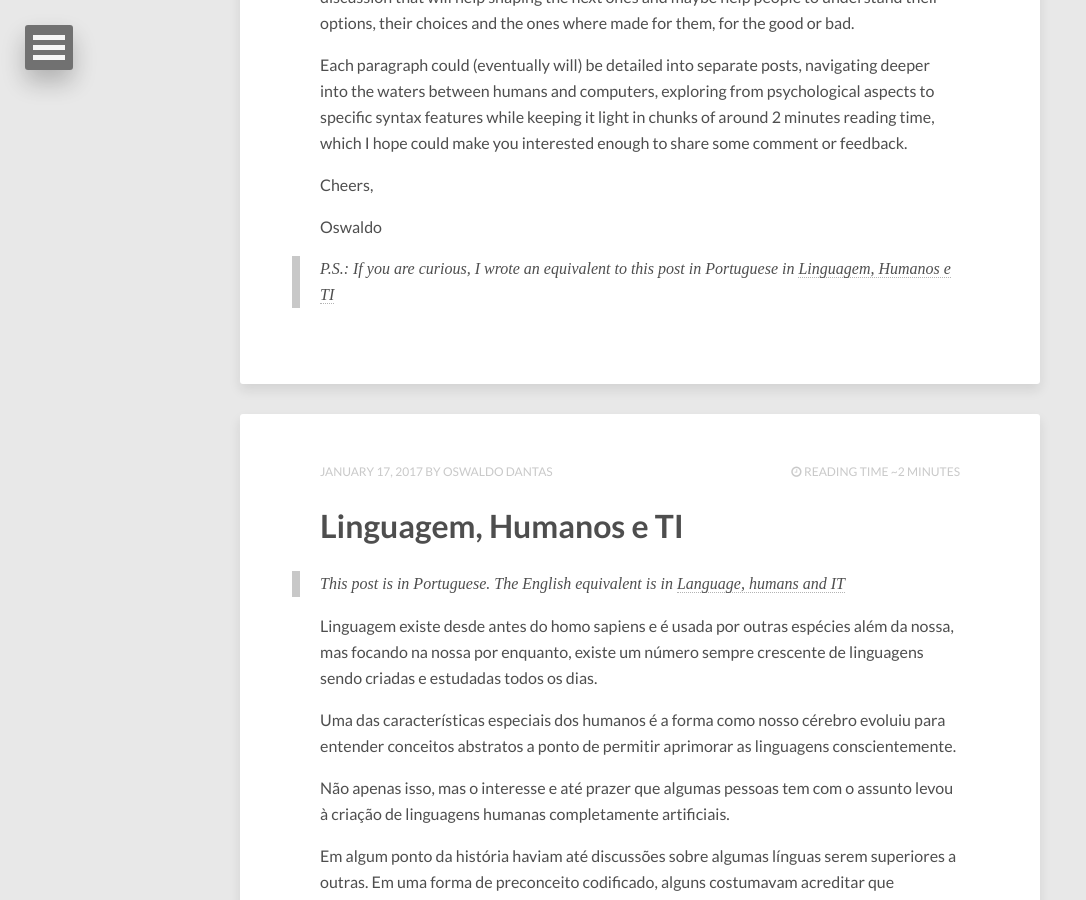
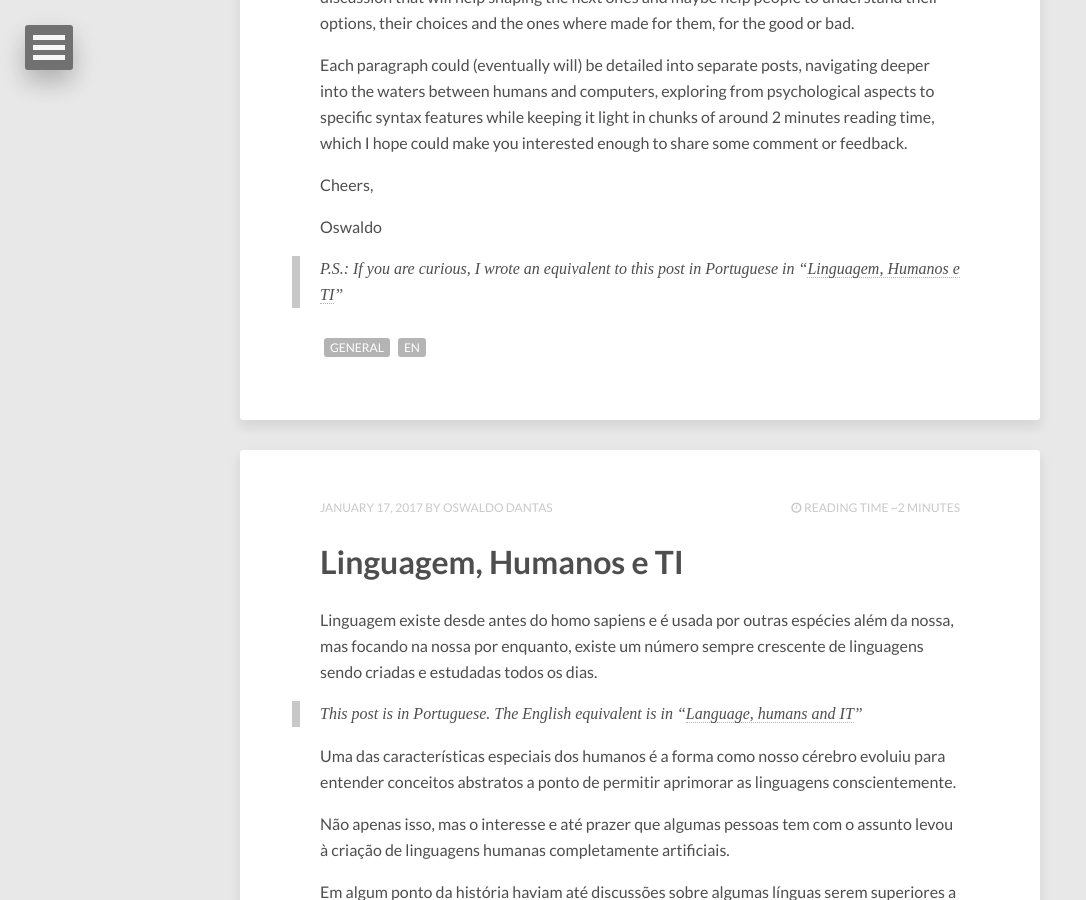
Before and after one commit to TheDockingSpace/thedocking.space.github.io, a Jekyll site: the page built from index.html, in a window 1280 px wide and 900 px high, scrolled down 1579 px. Shown: the whole window, without its empty margins (0-1086 px from the left). Built offline with Jekyll 4.4.1, drawn with Linux system fonts in a browser that asks for light colours; nearby versions of some CDN libraries; the list of posts is cut into pages by our own code; some of the changed text lies outside the part shown.

Commit message:
header image, excerpt and other minor changes

```diff
--- a/_layouts/post-index.html
+++ b/_layouts/post-index.html
@@ -21,7 +21,8 @@
   {% endif %}
   <div class="header-title">
     <div class="header-title-wrap">
-      <h1>{{ site.title }}</h1>
+      <!--<h1>{{ site.title }}</h1>-->
+	  <br/><br/><br/><br/><br/><br/>
       <h2>{{ page.title }}</h2>
     </div><!-- /.header-title-wrap -->
   </div><!-- /.header-title -->
--- a/index.html
+++ b/index.html
@@ -34,8 +32,11 @@
     {% endif %}
   </header>
   <div class="entry-content">
-    {{ post.content }}
+    {{ post.excerpt }}
   </div><!-- /.entry-content -->
+  <footer class="entry-meta">
+	<span class="entry-tags">{% for tag in post.tags %}<a href="{{ site.url }}/tags/#{{ tag }}" title="Pages tagged {{ tag }}" class="tag"><span class="term">{{ tag }}</span></a>{% unless forloop.last %}{% endunless %}{% endfor %}</span>
+  </footer>
 </article><!-- /.hentry -->
 {% endfor %}
 
```
Also changed, not shown: other parts of index.html (+1 -3 lines), _posts/2017-01-17-language-humans-and-it.md (+2 -2 lines), _posts/2017-01-17-linguagem-humanos-e-ti.md (+2 -2 lines), 2 other files.
